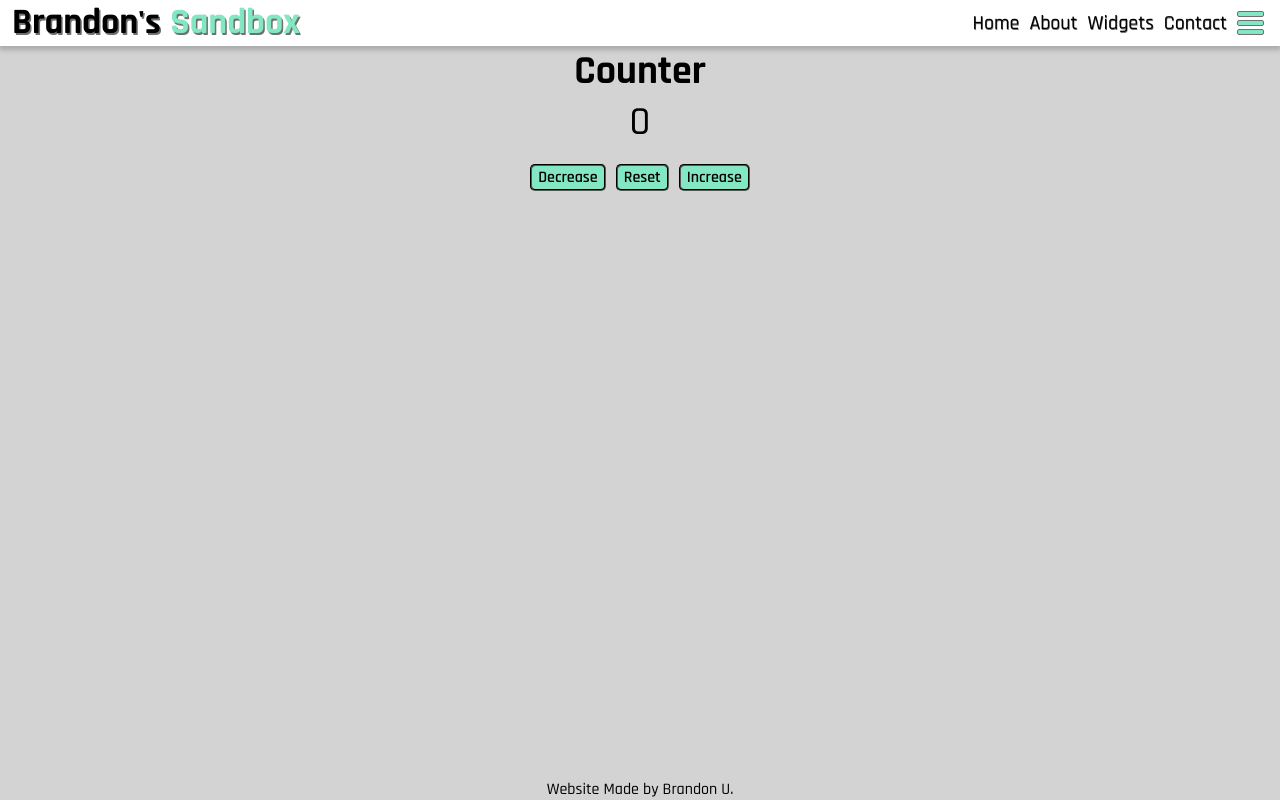
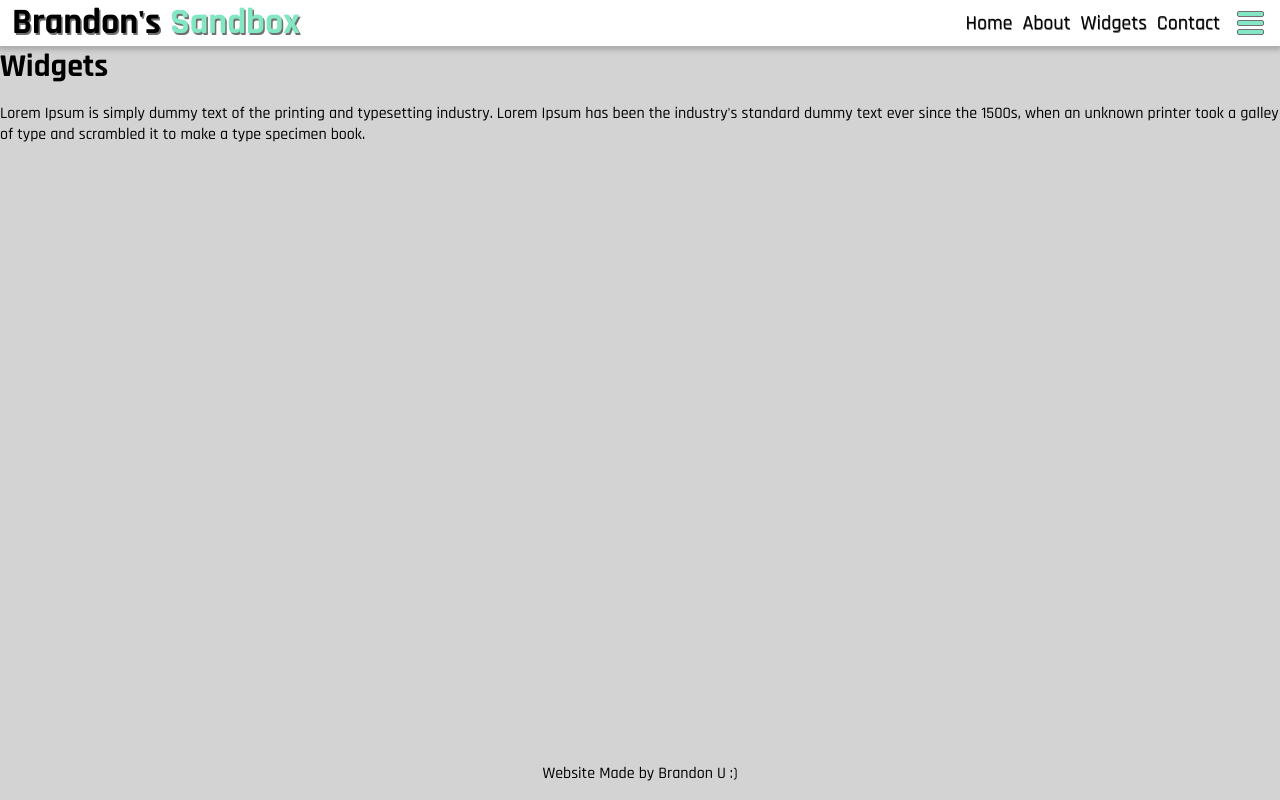
Before and after one commit to brandonullman/sandbox-website-react, a React (Create React App) app: page /widgets in a window 1280 px wide. Built offline with nearby package versions, Linux system fonts and the light colour scheme.

Commit message:
Added React Routing for changing pages in app

```diff
--- a/package.json
+++ b/package.json
@@ -8,6 +8,7 @@
     "@testing-library/user-event": "^12.8.3",
     "react": "^17.0.2",
     "react-dom": "^17.0.2",
+    "react-router-dom": "^5.3.0",
     "react-scripts": "4.0.3",
     "web-vitals": "^1.1.2"
   },
--- a/src/App.js
+++ b/src/App.js
@@ -1,21 +1,23 @@
 import React from 'react';
+import { BrowserRouter as Router, Route, Switch } from 'react-router-dom';
+import { NavigationBar, Footer, HomePage, AboutPage, ContactPage, WidgetsPage } from "./";
 import logo from './logo.svg';
-import { NavigationBar } from './components/navigationBar/NavigationBar';
-import { CounterWidget } from './components/counterWidget/CounterWidget';
 import './App.css';
 
-function App() {
+const App = () => {
   return (
     <div>
-      <nav>
+      <Router>
         <NavigationBar />
-      </nav>
-      <main>
-        <CounterWidget />
-      </main>
-      <footer>
-        Website Made by Brandon U.
-      </footer>
+        <Switch>
+          <Route path='/' exact component={() => <HomePage />} />
+          <Route path='/about' exact component={() => <AboutPage />} />
+          <Route path='/widgets' exact component={() => <WidgetsPage />} />
+          <Route path='/contact' exact component={() => <ContactPage />} />
+          <Route path='/widgets' exact component={() => <WidgetsPage />} />
+        </Switch>
+        <Footer />
+      </Router>
     </div>
   );
 }
--- /dev/null
+++ b/src/components/AboutPage/AboutPage.js
@@ -0,0 +1,17 @@
+import React from "react";
+
+const AboutPage = () => {
+  return (
+    <div>
+        <h1>About</h1>
+        <p>
+            Lorem Ipsum is simply dummy text of the printing and typesetting
+            industry. Lorem Ipsum has been the industry's standard dummy text
+            ever since the 1500s, when an unknown printer took a galley of
+            type and scrambled it to make a type specimen book.
+        </p>
+    </div>
+  );
+}
+
+export default AboutPage;
--- /dev/null
+++ b/src/components/ContactPage/ContactPage.js
@@ -0,0 +1,17 @@
+import React from "react";
+
+const ContactPage = () => {
+  return (
+    <div>
+        <h1>Contact</h1>
+        <p>
+            Lorem Ipsum is simply dummy text of the printing and typesetting
+            industry. Lorem Ipsum has been the industry's standard dummy text
+            ever since the 1500s, when an unknown printer took a galley of
+            type and scrambled it to make a type specimen book.
+        </p>
+    </div>
+  );
+}
+
+export default ContactPage;
--- /dev/null
+++ b/src/components/Footer/Footer.js
@@ -0,0 +1,17 @@
+import React from "react";
+
+const Footer = () => {
+  return (
+    <div>
+      <footer>
+        <div>
+          <p>
+            Website Made by Brandon U :)
+          </p>
+        </div>
+      </footer>
+    </div>
+  );
+}
+
+export default Footer;
--- /dev/null
+++ b/src/components/HomePage/HomePage.js
@@ -0,0 +1,18 @@
+
+import React from "react";
+
+const HomePage = () => {
+  return (
+    <div>
+        <h1>Home</h1>
+        <p>
+            Lorem Ipsum is simply dummy text of the printing and typesetting
+            industry. Lorem Ipsum has been the industry's standard dummy text
+            ever since the 1500s, when an unknown printer took a galley of
+            type and scrambled it to make a type specimen book.
+        </p>
+    </div>
+  );
+}
+
+export default HomePage;
--- /dev/null
+++ b/src/components/WidgetsPage/WidgetsPage.js
@@ -0,0 +1,17 @@
+import React from "react";
+
+const WidgetsPage = () => {
+  return (
+    <div>
+        <h1>Widgets</h1>
+        <p>
+            Lorem Ipsum is simply dummy text of the printing and typesetting
+            industry. Lorem Ipsum has been the industry's standard dummy text
+            ever since the 1500s, when an unknown printer took a galley of
+            type and scrambled it to make a type specimen book.
+        </p>
+    </div>
+  );
+}
+
+export default WidgetsPage;
--- a/src/components/navigationBar/NavigationBar.css
+++ b/src/components/navigationBar/NavigationBar.css
@@ -13,7 +13,8 @@
 
 .nav-button {
     padding-top: .5em;
-    padding-right: .5em;
+    padding-right: .25em;
+    padding-left: .25em;
     cursor: pointer;
     justify-self: center;
 }
@@ -26,7 +27,7 @@
     list-style-type: none;
     font-size: 1.25em;
     text-shadow: .5px .5px #707070;
-    transition: .75s ease-out;
+    transition: .75s ease-in-out;
 }
 
 .expanded.nav-buttons {
@@ -35,34 +36,10 @@
 
 }
 
-
-/*
-.nav-buttons {
-    display: grid;
-    flex: 2;
-    grid-template-columns: repeat(4, auto);
-    justify-content: flex-end;
-    list-style-type: none;
-    column-gap: 0;
-    font-size: 1.25em;
-    text-shadow: .5px .5px #707070;
-    margin-right: .5em;
-    margin-left: auto;
-    transition: column-gap 1s ease-in-out;
-}
-
-.expanded.nav-buttons {
-
-    transition: column-gap 1s ease-in-out;
-    column-gap: 100px;
-
-}
-*/
-
-
 .nav-expand-container {
     padding-top: .5em;
     margin-right: 1em;
+    margin-left: .75em;
     cursor: pointer;
     height: auto;
     flex: 0;
--- a/src/components/navigationBar/NavigationBar.js
+++ b/src/components/navigationBar/NavigationBar.js
@@ -1,7 +1,8 @@
-import React, { useState, useEffect } from 'react';
+import React, { useState } from 'react';
+import { Link, withRouter } from 'react-router-dom';
 import './NavigationBar.css';
 
-export const NavigationBar = () => {
+const NavigationBar = (props) => {
 
         const [expand, setExpand] = useState(false);
 
@@ -11,16 +12,17 @@ export const NavigationBar = () => {
 
     return (
         <div>
+            <nav>
                 <div className={ !expand ? 'navigationBar' : 'navigationBar expanded' }>
                     <div className="nav-bar-name">
-                    <a href='index.html'><h1 id="nav-brandon">Brandon's</h1></a>
-                    <a href='index.html'><h1 id="nav-sandbox">Sandbox</h1></a>
+                        <Link to='/'><h1 id="nav-brandon">Brandon's</h1></Link>
+                        <Link to='/'><h1 id="nav-sandbox">Sandbox</h1></Link>
                     </div>
                     <ul className={ !expand ? 'nav-buttons' : 'nav-buttons expanded' }>
-                    <li className="nav-button"><a href='index.html'>Home</a></li>
-                    <li className="nav-button">About</li>
-                    <li className="nav-button"><a href='widgets.html'>Widgets</a></li>
-                    <li className="nav-button">Contact</li>
+                        <li className={`nav-button ${props.location.pathname === '/' ? 'active' : ''}`} ><Link to='/'>Home</Link></li>
+                        <li className={`nav-button ${props.location.pathname === '/about' ? 'active' : ''}`} ><Link to='/about'>About</Link></li>
+                        <li className={`nav-button ${props.location.pathname === '/widgets' ? 'active' : ''}`} ><Link to='/widgets'>Widgets</Link></li>
+                        <li className={`nav-button ${props.location.pathname === '/contact' ? 'active' : ''}`} ><Link to='/contact'>Contact</Link></li>
                     </ul>
                     <div onClick={handleClick} className="nav-expand-container">
                         <div id="nav-expand-1" className="nav-expand"></div>
@@ -28,6 +30,9 @@ export const NavigationBar = () => {
                         <div id="nav-expand-3" className="nav-expand"></div>
                     </div>
                 </div>
+            </nav>
         </div>
     );
 };
+
+export default withRouter(NavigationBar);
```
Also changed, not shown: src/index.js (+7 -0 lines), 1 other file (tests, documents, lock files or other folders). Lines whose indentation alone changed are shown as unchanged.
